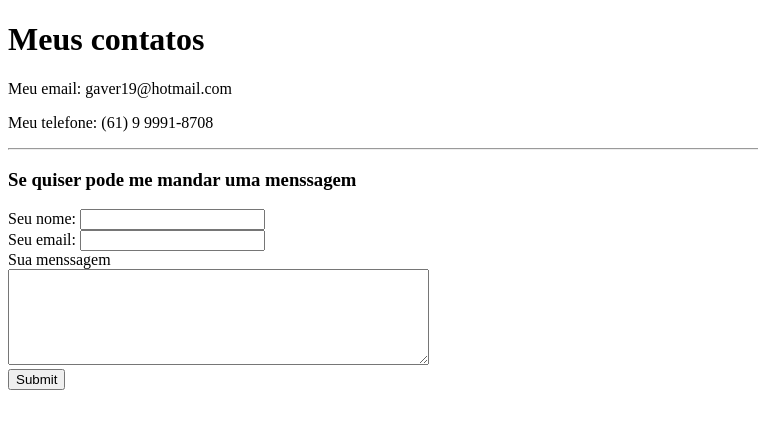
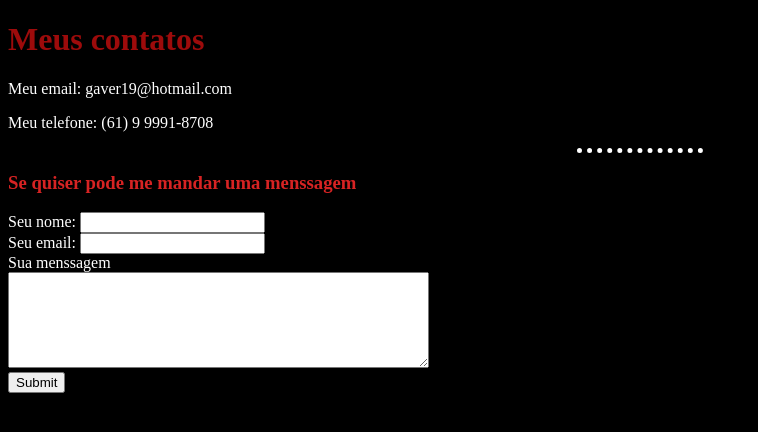
Before and after one commit to z0mbi19/cv, a plain HTML site: page meContate.html in a window 1280 px wide. Shown: the whole page, without its empty margins (0-758 px from the left). Drawn offline with Linux system fonts and the light colour scheme.

Commit message:
Css externo

```diff
--- /dev/null
+++ b/CSS/styles.css
@@ -0,0 +1,22 @@
+body{
+  background-color: #000;
+  color: #fff;
+}
+
+hr{
+  border-style: none;
+  border-top-style: dotted;
+  border-width: 5px;
+  width: 10%;
+}
+
+img{
+  height: 150px;
+}
+
+h1{
+  color: #9d0b0b
+}
+h3{
+  color: #d72323
+}
--- a/meContate.html
+++ b/meContate.html
@@ -3,6 +3,7 @@
   <head>
     <meta charset="utf-8">
     <title>Contate-me</title>
+    <link rel="stylesheet" href="css/styles.css">
   </head>
   <body>
     <h1>Meus contatos</h1>
```
Also changed, not shown: hobbies.html (+1 -0 lines), index.html (+1 -21 lines).
